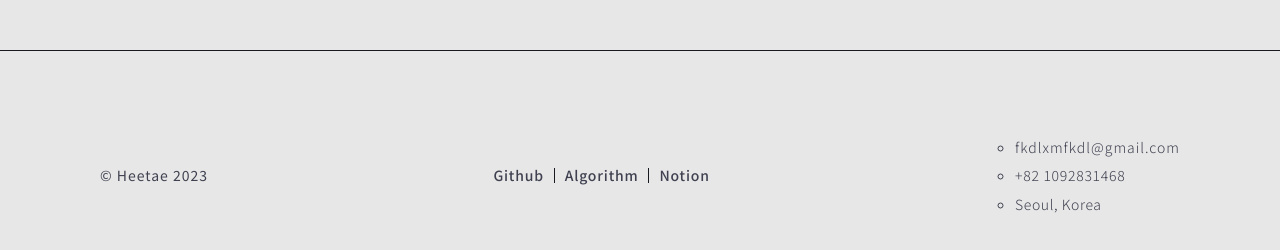
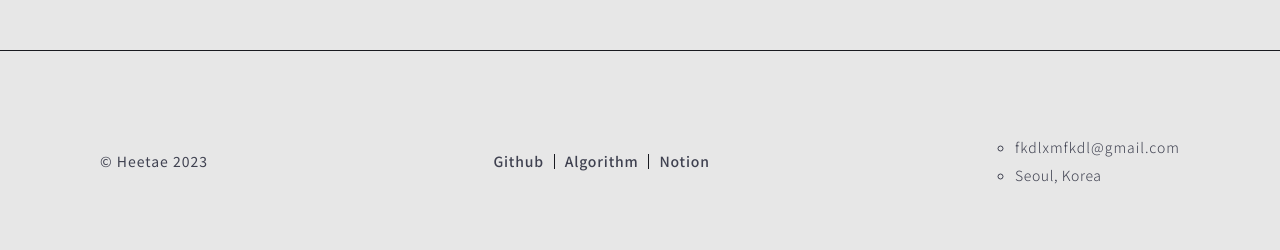
Before and after one commit to hxxtae/heetae, a website built with Parcel: page index.html in a window 1280 px wide. Shown: the part 3989-4239 px from the top of the page. Built offline with nearby package versions, Linux system fonts and the light colour scheme; a web font is replaced by a local one.

Commit message:
:books: [Docs]: Update footer

```diff
--- a/index.html
+++ b/index.html
@@ -365,9 +365,6 @@
               <li class="email" aria-label="이메일주소">
                 <a href="mailto:fkdlxmfkdl@gmail.com">fkdlxmfkdl@gmail.com</a>
               </li>
-              <li class="tel" aria-label="전화번호">
-                <a href="tel:01092831468">+82 1092831468</a>
-              </li>
               <li class="address" aria-label="머무는 곳">
                 <address>Seoul, Korea</address>
               </li>
```
